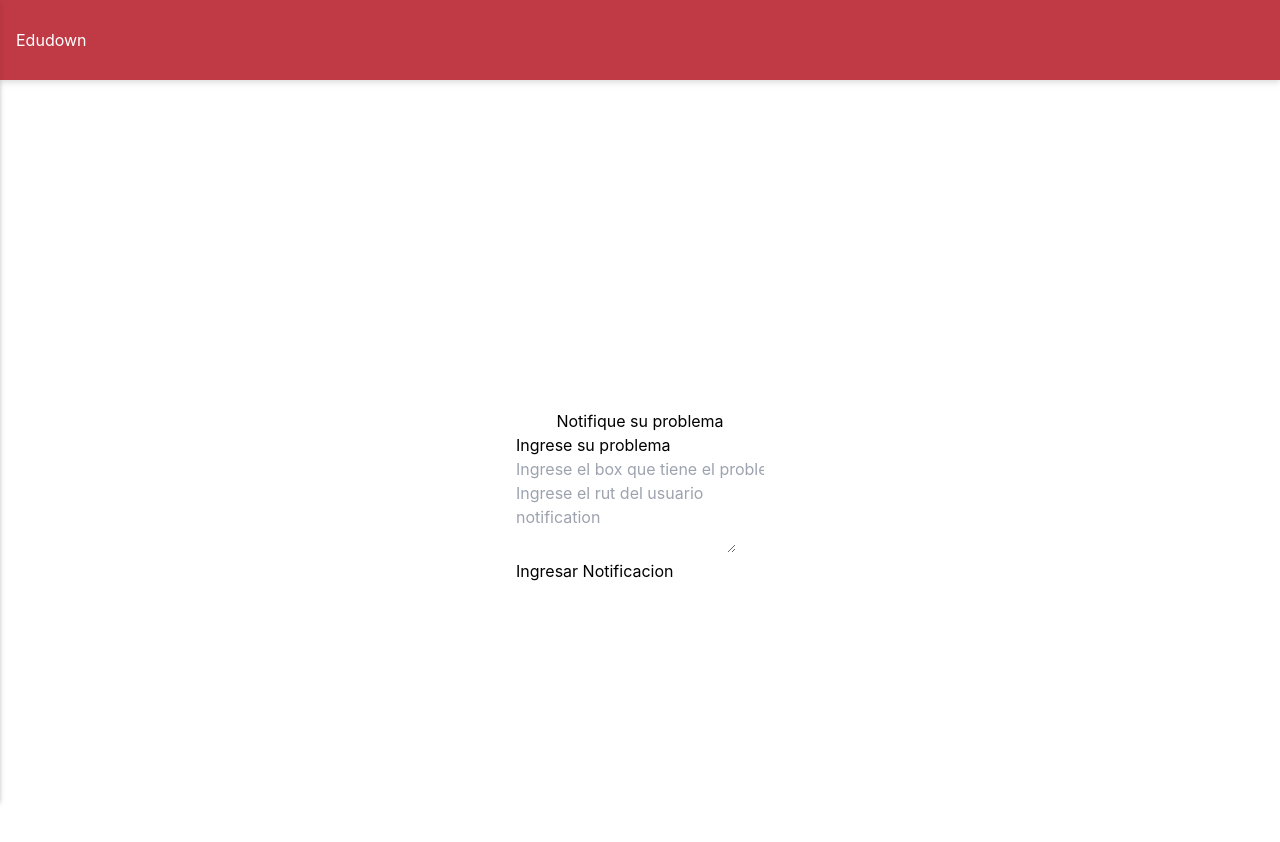
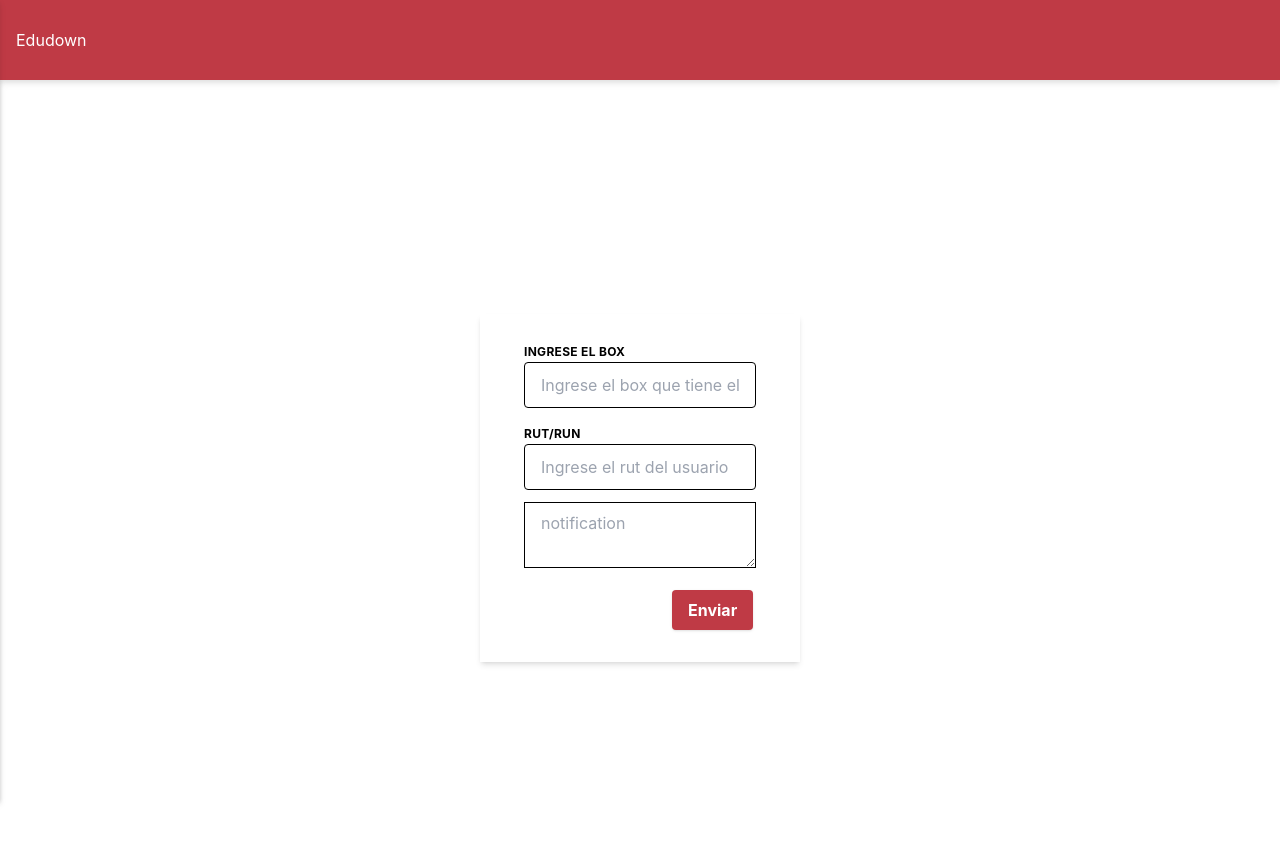
Before and after one commit to EricAlejandroDurante/edudown, a Next.js app in the folder front-end/: page /notification in a window 1280 px wide. Shown: the top 842 px of the page. Built offline with nearby package versions, Linux system fonts and the light colour scheme.

Commit message:
se agrego la vista de login, y mejoraron las notificaciones

```diff
--- a/front-end/components/Notification/NotificationProblem.js
+++ b/front-end/components/Notification/NotificationProblem.js
@@ -21,42 +21,56 @@ const NotificationCreate = gql`
   }
 }
 `
-export default function CreateNotificationProblem(){
-    const [notificationCreate, { loading, error}] = useMutation( NotificationCreate, {
+export default function CreateNotificationProblem() {
+    const [notificationCreate, { loading, error }] = useMutation(NotificationCreate, {
         refetchQueries: ['NotifyContingencies']
     })
     const formik = useFormik({
         initialValues: {
             boxNotify: undefined,
             dateNotify: hours.toLocaleDateString(),
-            timeNotification: hours.getHours().toString()+":"+ hours.getMinutes().toString()+":"+hours.getSeconds().toString(),
+            timeNotification: hours.getHours().toString() + ":" + hours.getMinutes().toString() + ":" + hours.getSeconds().toString(),
             userNotification: undefined,
             notification: undefined
         },
         validationSchema: NotificationSchema,
-        onSubmit: async( values ) => {
+        onSubmit: async (values) => {
             console.log(values)
-            await notificationCreate({ variables: values})
+            await notificationCreate({ variables: values })
             alert("Se agrego satisfactoriamente")
         }
     })
     if (loading) {
         return <h1>Cargando Notificaciones...</h1>
     }
-    if (error){
+    if (error) {
         return <p>{JSON.stringify(error)}</p>
     }
-    return(
-        <div>
-            <h1>Ingrese su problema</h1>
-            <form onSubmit={formik.handleSubmit}>
+    return (
+        <div className='w-full max-w-xs'>
+            <form className='bg-white w-full max-w-lg shadow-md px-8 pt-6 pb-8 mb-4' onSubmit={formik.handleSubmit}>
                 <div>
-                    <input type="text" name="boxNotify" placeholder='Ingrese el box que tiene el problema' onChange={formik.handleChange} value={formik.values.boxNotify} required/>
-                    <input type="text" name="userNotification" placeholder='Ingrese el rut del usuario' onChange={formik.handleChange} value={formik.values.userNotification} required/>
-                    <textarea type="text" name="notification" placeholder='notification' onChange={formik.handleChange} value={formik.values.notification} required/>
+                    <div className='w-full ms:w1/2 px-3 mb-6 md:mb-0'>
+                        <label className='className="block uppercase tracking-wide text-gray-700 text-xs font-bold mb-2'>
+                            Ingrese el Box
+                        </label>
+                        <input className='appearance-none block w-full bg-gray-200 text-gray-700 border border-red-500 rounded py-3 px-4 mb-3 leading-tight focus:outline-none focus:bg-white' type="text" name="boxNotify" placeholder='Ingrese el box que tiene el problema' onChange={formik.handleChange} value={formik.values.boxNotify} required />
+                    </div>
+                    <div className='w-full ms:w1/2 px-3 mb-6 md:mb-0'>
+                        <label className='className="block uppercase tracking-wide text-gray-700 text-xs font-bold mb-2'>
+                            Rut/Run
+                        </label>
+                        <input className='appearance-none block w-full bg-gray-200 text-gray-700 border border-red-500 rounded py-3 px-4 mb-3 leading-tight focus:outline-none focus:bg-white' type="text" name="userNotification" placeholder='Ingrese el rut del usuario' onChange={formik.handleChange} value={formik.values.userNotification} required />
+                    </div>
+                    <div className='w-full ms:w1/2 px-3 mb-6 md:mb-0'>
+                        <textarea className='flex-1 appearance-none border border-gray-300 w-full py-2 px-4 bg-white text-gray-700 placeholder-gray-400 text-base focus:outline-none focus:ring-2 focus:ring-purple-600 focus:border-transparent' type="text" name="notification" placeholder='notification' onChange={formik.handleChange} value={formik.values.notification} required />
+
+                    </div>
+
+
                 </div>
-                <div>
-                    <button type='submit'>Ingresar Notificacion</button>
+                <div className="flex items-center justify-between mt-4 px-40">
+                    <button className='shadow bg-french-raspberry hover:bg-purple-400 focus:shadow-outline focus:outline-none text-white font-bold py-2 px-4 rounded' type='submit'>Enviar</button>
                 </div>
             </form>
         </div>
--- a/front-end/components/UserCreate.js
+++ b/front-end/components/UserCreate.js
@@ -61,7 +61,6 @@ export default function Create() {
   }
   return (
     <div className='w-full max-w-xl'>
-      <h1>Hola</h1>
       <form className='bg-white w-full max-w-lg shadow-md px-8 pt-6 pb-8 mb-4' onSubmit={formik.handleSubmit}>
         <div className="flex flex-wrap -mx-3 mb-6">
           <div className="w-full md:w-1/2 px-3 mb-6 md:mb-0">
--- a/front-end/components/auxiliar.js
+++ /dev/null
@@ -1,66 +0,0 @@
-import { gql, useMutation } from '@apollo/client'
-import { useFormik } from 'formik'
-import * as Yup from 'yup'
-const hours = new Date()
-const NotificationSchema = Yup.object().shape({
-    boxNotify: Yup.string().required(''),
-    dateNotify: Yup.string().required(''),
-    timeNotification: Yup.string().required(''),
-    userNotification: Yup.string().required(''),
-    notification: Yup.string().required('')
-})
-const NotificationCreate = gql`
-    mutation Notification($boxNotify: String, $dateNotify: String, $timeNotification: String, $userNotification: String, $notification: String) {
-        createNotifyContingencies(boxNotify: $boxNotify, dateNotify: $dateNotify, timeNotification: $timeNotification, userNotification: $userNotification, notification: $notification) {
-            id
-            boxNotify
-            dateNotify
-            timeNotification
-            userNotification
-            notification
-  }
-}
-`
-export default function CreateNotificationProblem(){
-    const [notificationCreate, { loading, error}] = useMutation( NotificationCreate, {
-        refetchQueries: ['NotifyContingencies']
-    })
-    const formik = useFormik({
-        initialValues: {
-            boxNotify: undefined,
-            dateNotify: hours.toLocaleDateString(),
-            timeNotification: hours.getHours().toString()+":"+ hours.getMinutes().toString()+":"+hours.getSeconds().toString(),
-            userNotification: undefined,
-            notification: undefined
-        },
-        validationSchema: NotificationSchema,
-        onSubmit: async( values ) => {
-            console.log(values)
-            await notificationCreate({ variables: values})
-        }
-    })
-    if (loading) {
-        return <h1>Cargando Notificaciones...</h1>
-    }
-    if (error){
-        return <p>{JSON.stringify(error)}</p>
-    }
-    return(
-        <div>
-            <h1>Ingrese su problema</h1>
-            <form onSubmit={formik.handleSubmit}>
-                <div>
-                    <input type="text" name="boxNotify" placeholder='Ingrese el box que tiene el problema' onChange={formik.handleChange} value={formik.values.boxNotify} required/>
-                    <br/>
-                    <input type="text" name="userNotification" placeholder='Ingrese el rut del usuario' onChange={formik.handleChange} value={formik.values.userNotification} required/>
-                    <br/>
-                    <textarea type="text" name="notification" placeholder='notification' onChange={formik.handleChange} value={formik.values.notification} required/>
-
-                </div>
-                <div>
-                    <button type='submit'>Ingresar Notificacion</button>
-                </div>
-            </form>
-        </div>
-    )
-}
--- /dev/null
+++ b/front-end/components/login/login.js
@@ -0,0 +1,35 @@
+import { gql, useMutation } from '@apollo/client'
+import { useFormik } from 'formik'
+import { useRouter } from 'next/router'
+import * as Yup from 'yup'
+import styles from '../../styles/Home.module.css'
+
+export default function Login() {
+    return (
+        <div classNameNameName="w-full max-w-xs">
+            <form className='bg-white shadow-md rounded px-8 pt-6 pb-8 mb-4'>
+                <div className='flex flex-col justify-center items-center mb-2'>
+                    <img src='/images/logo_edudown.png' className={styles.icon}/>
+                </div>
+                <div className='mb-4'>
+                    <label className='block text-gray-700 text-sm font-bold mb-2'>
+                        Correo
+                    </label>
+                    <input className='shadow appearance-none border rounded w-full py-2 px-3 text-gray-700 leading-tight focus:outline-none focus:shadow-outline' placeholder='ejemplo@mail.com' type='text'/>
+                </div>
+                <div className='mb-6'>
+                    <label className='block text-gray-700 text-sm font-bold mb-2'>
+                        Contraseña
+                    </label>
+                    <input className='shadow appearance-none border border-red-500 rounded w-full py-2 px-3 text-gray-700 mb-3 leading-tight focus:outline-none focus:shadow-outline'placeholder='*************' type='password'/>
+                </div>
+                <div className='flex items-center justify-between'>
+                    <button className='bg-french-raspberry hover:bg-blue-700 text-white font-bold py-2 px-4 rounded focus:outline-none focus:shadow-outline'>
+                        Ingresar
+                    </button>
+                </div>
+
+            </form>
+        </div>
+    )
+}
--- a/front-end/pages/index.js
+++ b/front-end/pages/index.js
@@ -4,32 +4,8 @@ import styles from '../styles/Home.module.css'
 import { gql } from "@apollo/client";
 import client from "../apollo-client";
 import Users from "../components/Users";
+import Login from '../components/login/login';
 
-
-/*export async function getStaticProps() {
-  const { data } = await client.query({
-    query: gql`
-    query Users{
-      getAllUsers {
-        RUT
-        name
-        email
-        password
-        especialidad
-        Date
-        edad
-      }
-    }
-    `,
-  });
-
-  return {
-    props: {
-      users: data.getAllUsers,
-    },
- };
-}
-*/
 export default function Home({ users }) {
   return (
     <div className={styles.container}>
@@ -40,10 +16,10 @@ export default function Home({ users }) {
       </Head>
 
       <main className={styles.main}>
-      <div className={styles.grid}>
-  <h1>Edudown
-  </h1>
-</div>
+        <div className={styles.grid}>
+          <Login />
+
+        </div>
       </main>
 
       <footer className={styles.footer}>
--- a/front-end/pages/notification-route.js
+++ /dev/null
@@ -1,23 +0,0 @@
-import Head from 'next/head';
-import styles from "../styles/Home.module.css";
-import Notification from "../components/Notification/NotificationProblem";
-import NotificationOnly from '../components/Notification/NotificationOnly';
-import NotificationList from "../components/Notification/Notifications"
-
-export default function NotificationSide() {
-    return (
-        <div className={styles.container}>
-            <Head>
-                <title>Edudown</title>
-            </Head>
-            <main className={styles.main}>
-                <h1>Notificaciones</h1>
-                <div>
-                    <NotificationOnly>
-                        <NotificationList/>
-                    </NotificationOnly>
-                </div>
-            </main>
-        </div>
-    )
-}
--- a/front-end/pages/notification.js
+++ b/front-end/pages/notification.js
@@ -1,6 +1,6 @@
 import Head from 'next/head';
 import styles from "../styles/Home.module.css";
-import Notification from "../components/auxiliar";
+import Notification from "../components/Notification/NotificationProblem";
 
 export default function NotificationSide(){
     return (
@@ -9,7 +9,6 @@ export default function NotificationSide(){
                 <title>Edudown</title>
             </Head>
             <main className={styles.main}>
-                <h1>Notifique su problema</h1>
                 <Notification/>
             </main>
         </div>
--- a/front-end/pages/server-side.js
+++ b/front-end/pages/server-side.js
@@ -3,6 +3,7 @@ import Image from 'next/image'
 import styles from '../styles/Home.module.css'
 import { gql } from "@apollo/client";
 import client from "../apollo-client";
+import Users from "../components/Users"
 
 export async function getServerSideProps() {
   const { data } = await client.query({
--- a/front-end/styles/Home.module.css
+++ b/front-end/styles/Home.module.css
@@ -113,6 +113,10 @@
   margin-left: 0.5rem;
 }
 
+.icon {
+  height: 100px;
+}
+
 @media (max-width: 600px) {
   .grid {
     width: 100%;
```
Also changed, not shown: front-end/components/Users.js (+0 -18 lines), front-end/pages/client-side.js (deleted, +0 -34 lines), front-end/pages/_app.js (line endings or trailing spaces), front-end/public/images/logo_edudown.png (added). Lines whose indentation alone changed are shown as unchanged.
